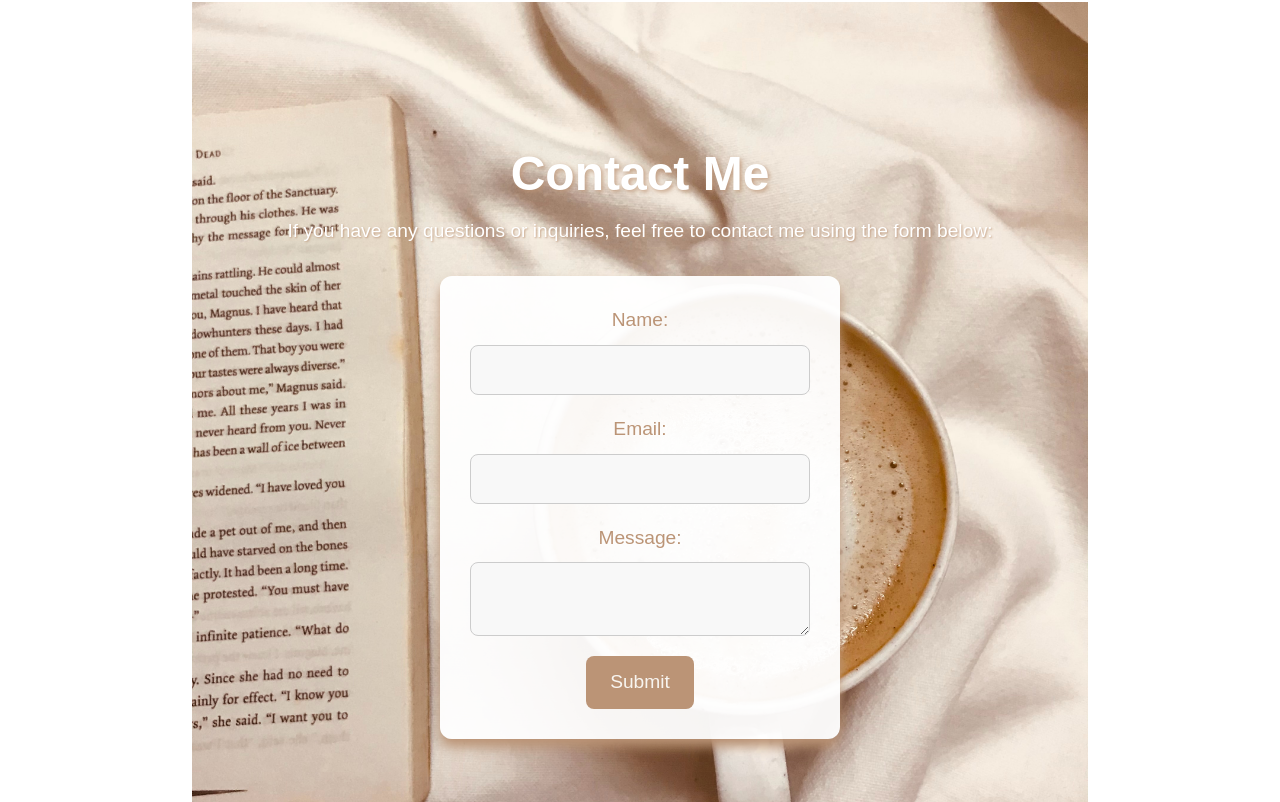
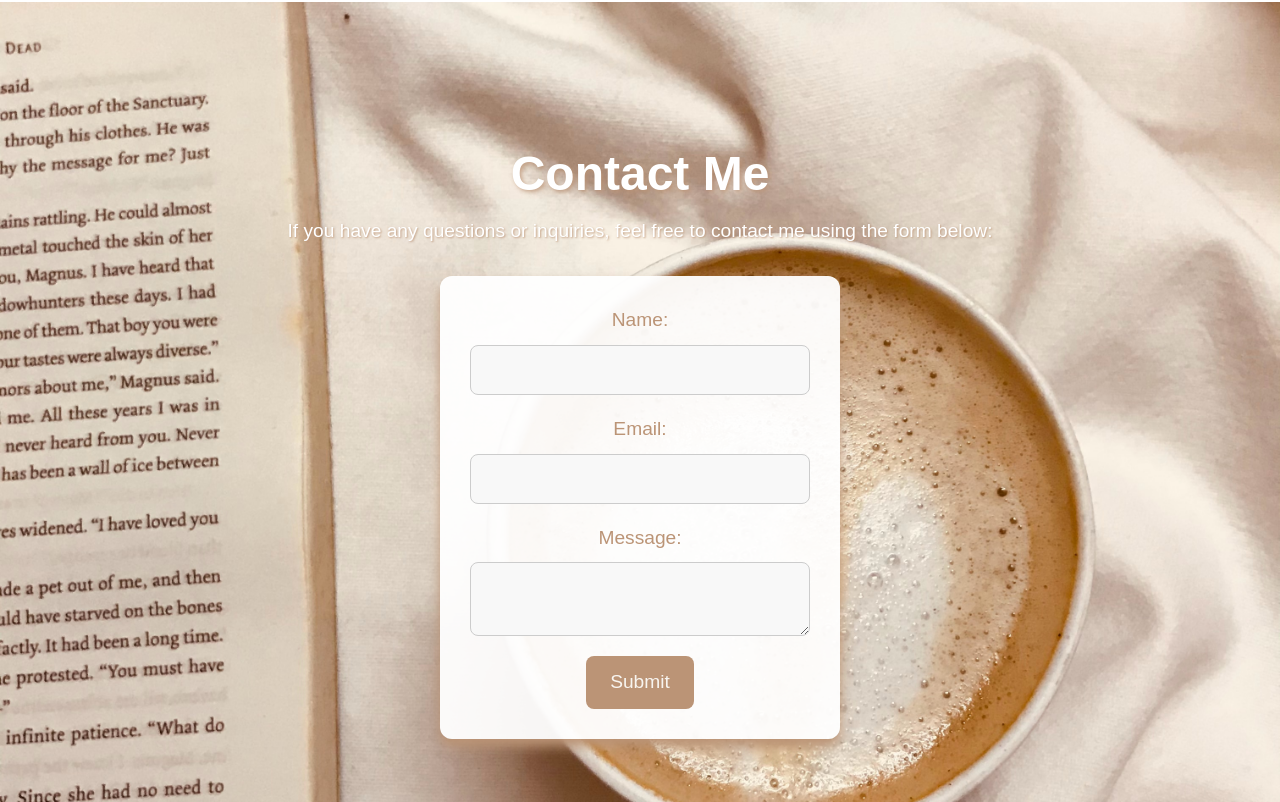
Before and after one commit to Isa18V/portfolio-isa-v18, a React (Create React App) app: page / in a window 1280 px wide. Shown: the part 3198-4000 px from the top of the page. Built offline with nearby package versions, Linux system fonts and the light colour scheme.

Commit message:
edited img in contact page

```diff
--- a/src/App.js
+++ b/src/App.js
@@ -20,8 +20,8 @@ export default function App() {
         <AboutPage />
         <ServicesPage />
         <PortfolioPage />
-        <ContactPage />
       </div>
+      <ContactPage />
     </div>
   );
 }
```
